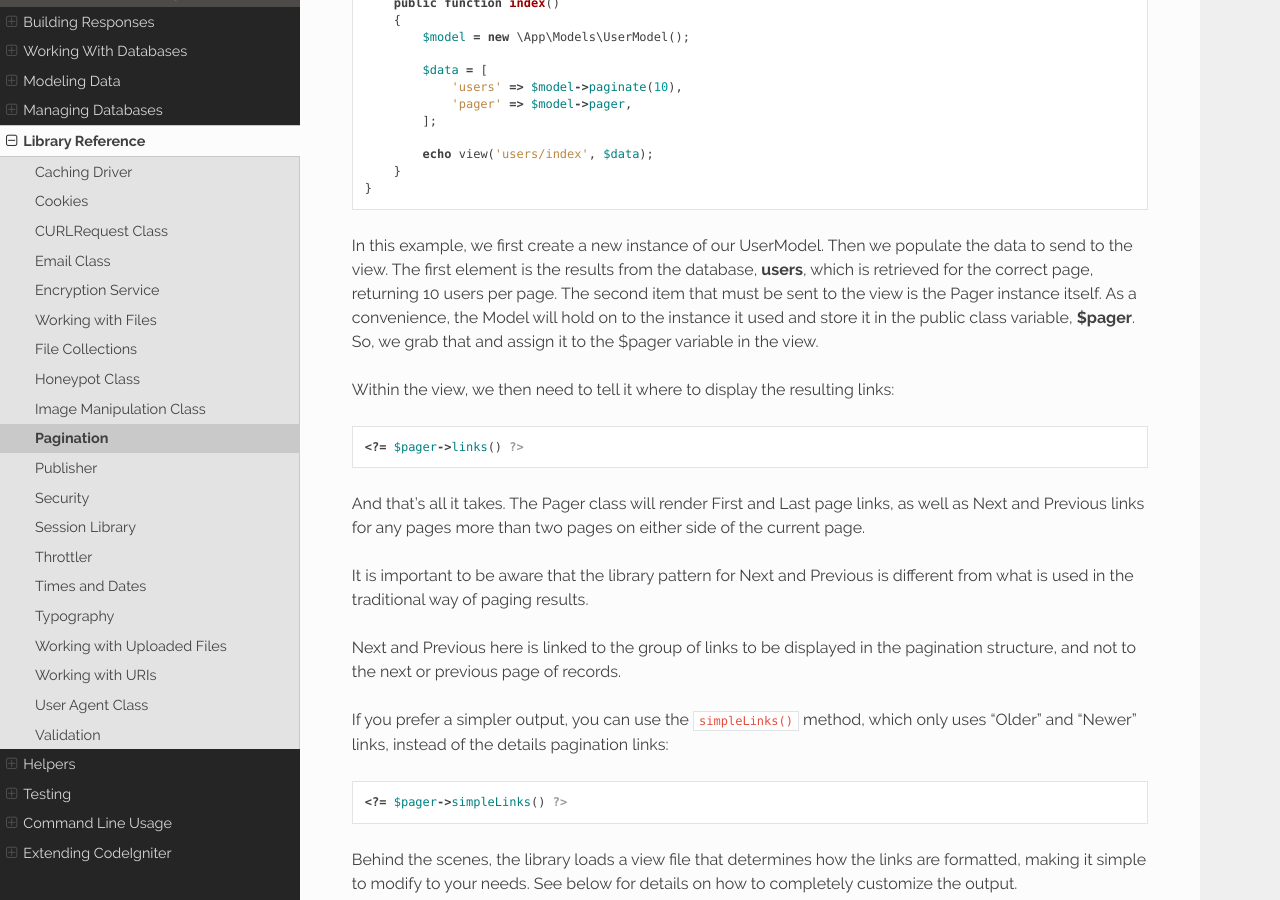
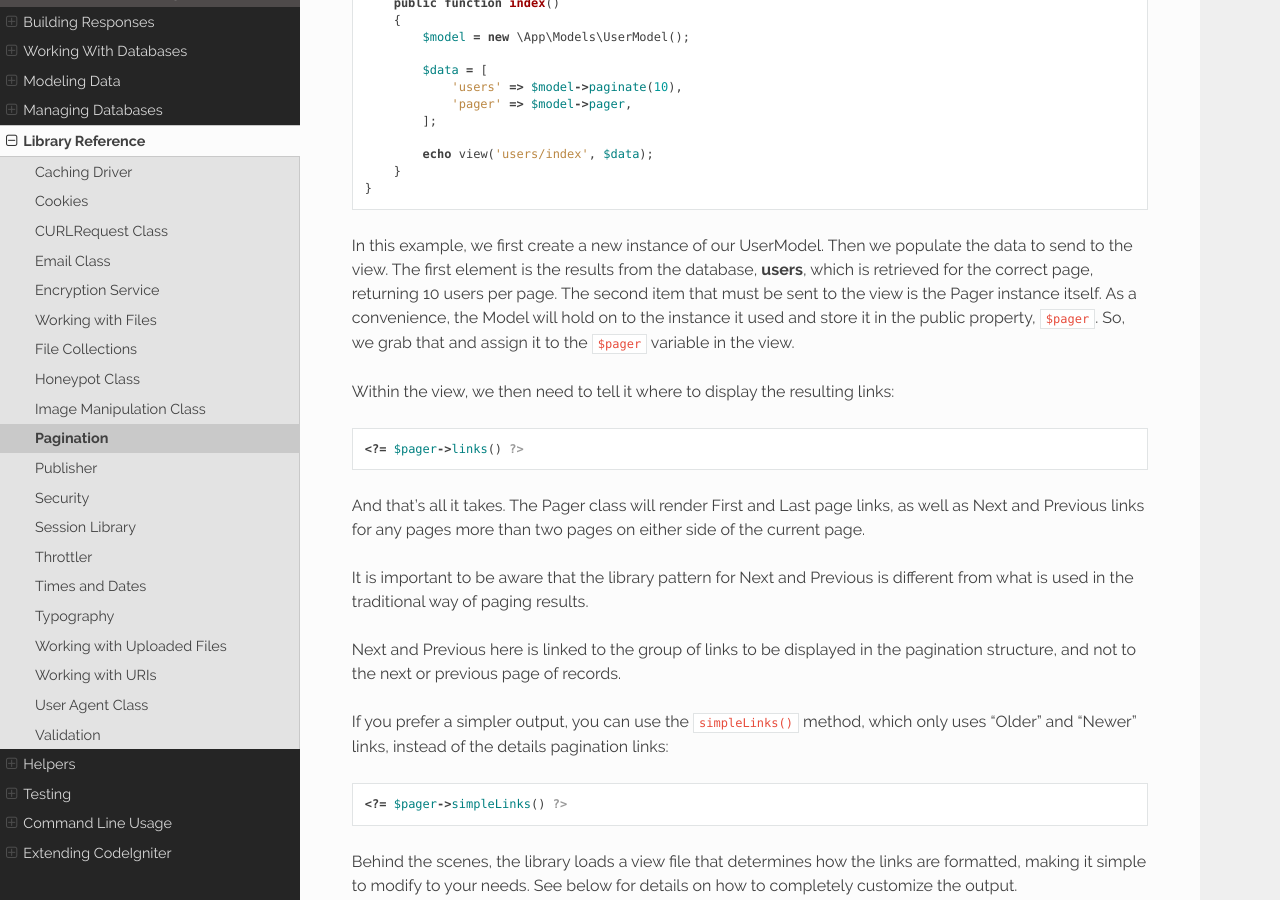
Before and after one commit to NEKOGET/ci4_user_guide_src, a Sphinx documentation site: the page built from source/libraries/pagination.rst, in a window 1280 px wide and 900 px high, scrolled down 1108 px. Built offline with Sphinx 7.4.7 and the Read the Docs theme 2.0.0, drawn with Linux system fonts in a browser that asks for light colours.

Commit message:
docs: replace `class variable` with property

```diff
--- a/source/libraries/pagination.rst
+++ b/source/libraries/pagination.rst
@@ -53,8 +53,8 @@ To provide a paginated list of users in your application, your controller's meth
 In this example, we first create a new instance of our UserModel. Then we populate the data to send to the view.
 The first element is the results from the database, **users**, which is retrieved for the correct page, returning
 10 users per page. The second item that must be sent to the view is the Pager instance itself. As a convenience,
-the Model will hold on to the instance it used and store it in the public class variable, **$pager**. So, we grab
-that and assign it to the $pager variable in the view.
+the Model will hold on to the instance it used and store it in the public property, ``$pager``. So, we grab
+that and assign it to the ``$pager`` variable in the view.
 
 Within the view, we then need to tell it where to display the resulting links::
 
```
